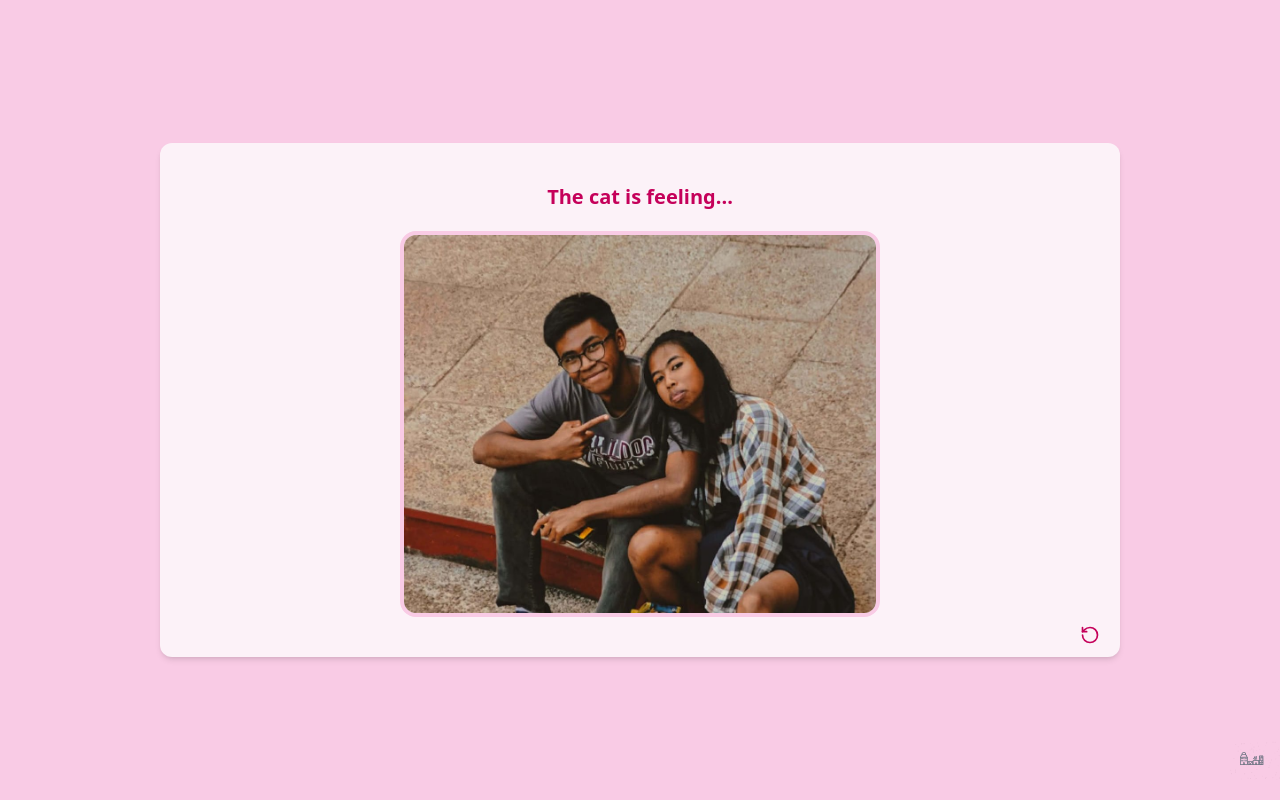
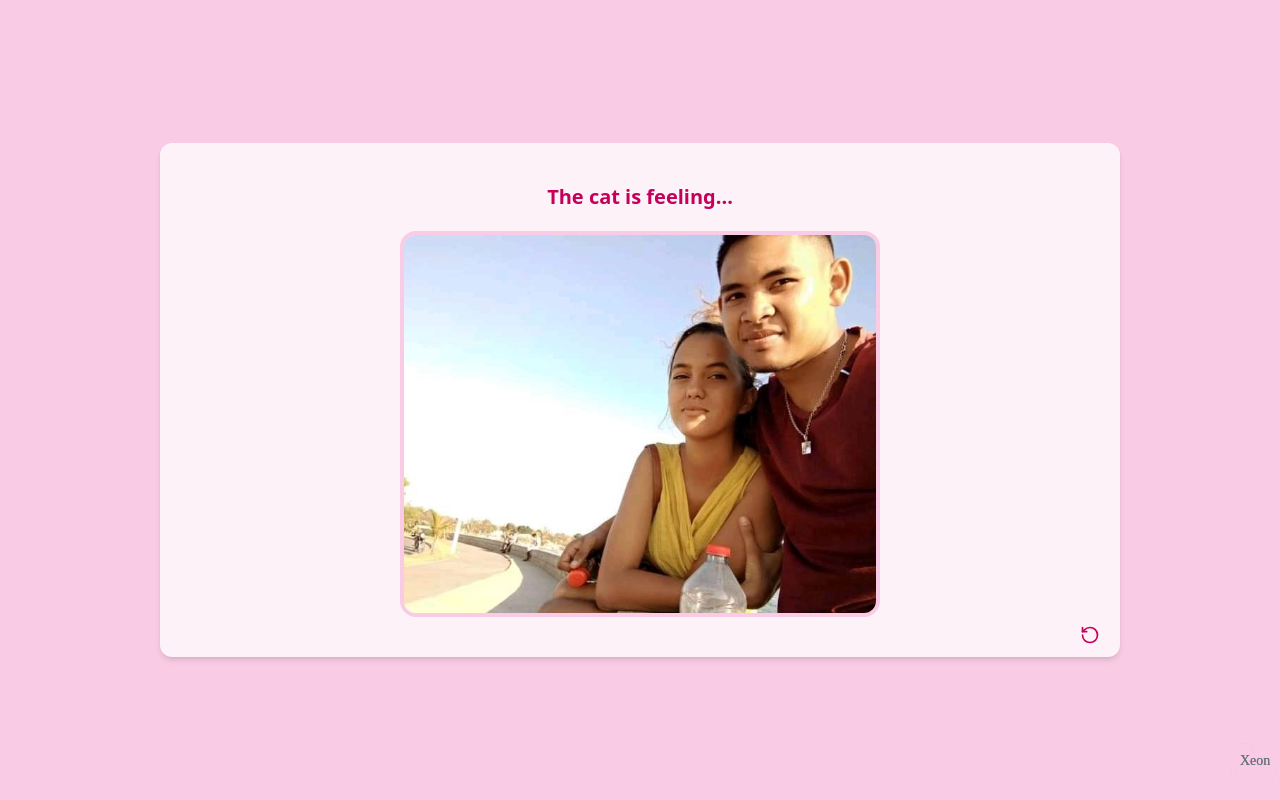
Before and after one commit to wharton-git/valquest, a React (Vite) app: page / in a window 1280 px wide. Both pictures are taken after a click on the button "Yes". Built offline with nearby package versions, Linux system fonts and the light colour scheme.

Commit message:
Update image import in Result component to use cp2.jpeg

```diff
--- a/src/pages/Result.tsx
+++ b/src/pages/Result.tsx
@@ -1,6 +1,6 @@
 // import { DotLottieReact } from "@lottiefiles/dotlottie-react";
 import { RotateCcw } from "lucide-react";
-import cp1 from "./../img/cp1.jpeg";
+import cp2 from "./../img/cp2.jpeg";
 
 interface ResultProps {
     setShow: (value: String) => void;
@@ -13,7 +13,7 @@ const Result = ({ setShow }: ResultProps) => {
                 <h1 className="text-xl font-bold text-center">The cat is feeling...</h1>
             </div>
             {/* <DotLottieReact src="/catFeeling.lottie" autoplay loop /> */}
-            <img src={cp1} alt="cp1" className="md:w-1/2 w-9/10 mx-auto rounded-2xl border-base-300 border-4"/>
+            <img src={cp2} alt="cp1" className="md:w-1/2 w-9/10 mx-auto rounded-2xl border-base-300 border-4"/>
             <div className="absolute -bottom-7 right-5 cursor-pointer" onClick={() => setShow("question")}>
                 <RotateCcw size={20}/>
             </div>
```
